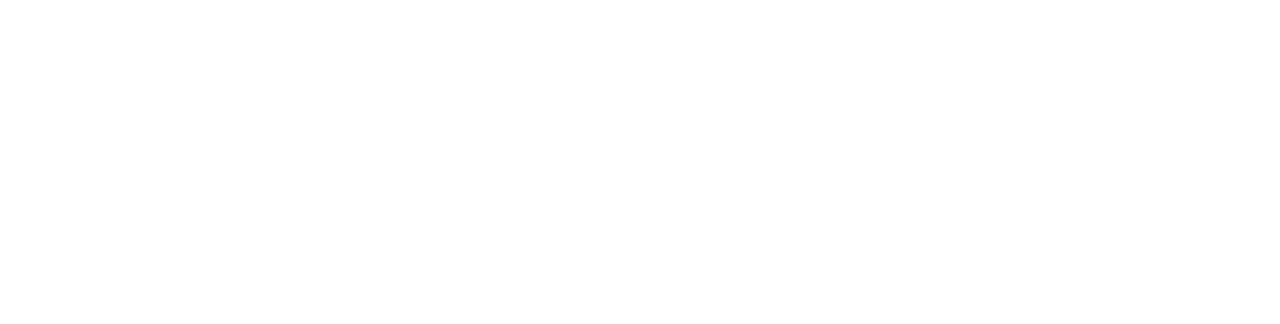
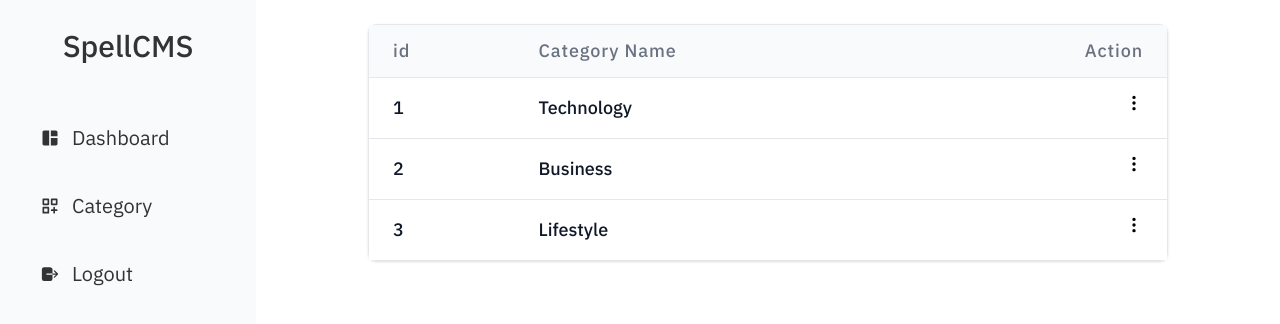
Before and after one commit to itsashim/SpellCMS, a React (Vite) app: page /authors in a window 1280 px wide. Before the commit this address had no page. Shown: the top 324 px of the page. Built offline with nearby package versions, Linux system fonts and the light colour scheme; data requests are answered from the project's data file; sample sign-in values are in the browser's storage.

Commit message:
feat: implement category listing with UI and API integration

```diff
--- a/src/App.tsx
+++ b/src/App.tsx
@@ -1,10 +1,7 @@
 import './App.css'
-import { Routes, Route } from 'react-router-dom';
-import Login from './pages/Login';
-import Dashboard from './pages/Dashboard';
 import { AuthProvider } from './context/AuthContext';
-import ProtectedRoute from './components/ProtectedRoute';
 import { QueryClient, QueryClientProvider } from '@tanstack/react-query';
+import AppRoutes from './routes/AppRoutes';
 const queryClient = new QueryClient();
 
 function App() {
@@ -12,13 +9,7 @@
   return (
     <AuthProvider>
     <QueryClientProvider client={queryClient}>
-        <Routes>
-          <Route path="/login" element={<Login />} />
-          <Route element={<ProtectedRoute/>}>
-            <Route path="/" element={<Dashboard />} />
-            <Route path="/dash" element={<Dashboard />} />
-          </Route>
-        </Routes>
+      <AppRoutes/>
     </QueryClientProvider>
     </AuthProvider>
   )
--- /dev/null
+++ b/src/api/categories.ts
@@ -0,0 +1,11 @@
+import { apiClient } from './axios';
+
+export interface Category {
+  id: number;
+  name: string;
+}
+
+export const getCategories = async ():Promise<Category[]> => {
+  const response = await apiClient.get('/categories');
+  return response.data;
+};
--- /dev/null
+++ b/src/components/ui/Category/CategoryTableRow.tsx
@@ -0,0 +1,42 @@
+import { useState } from 'react'
+import { BsThreeDotsVertical } from 'react-icons/bs'
+import { type Category } from '../../../api/categories';
+
+interface CategoryTableRowProps {
+  data: Category;
+}
+function CategoryTableRow({data}:CategoryTableRowProps) {
+      const [curId, setCurId] = useState<number | null>(null);
+      const handleAction = (id: number) => {
+        setCurId((prev) => (prev === id ? null : id));
+      };
+  return (
+        <tr className="hover:bg-gray-50 transition-colors relative">
+            <td className="px-6 py-4 whitespace-nowrap font-medium text-gray-900">{data.id}</td>
+            <td className="px-6 py-4 whitespace-nowrap font-medium text-gray-900">{data.name}</td>
+            <td className="px-6 py-4 text-lg font-medium flex justify-end relative">
+            <BsThreeDotsVertical
+                onClick={() => handleAction(data.id)}
+                className="hover:cursor-pointer"
+            />
+
+            {data.id === curId && (
+                <div
+                className="absolute top-8 right-0 bg-white rounded-sm border border-gray-200 shadow-sm z-10 w-28"
+                >
+                <ul className="text-sm">
+                    <li className="px-4 py-2 hover:bg-gray-100 cursor-pointer">
+                    Edit
+                    </li>
+                    <li className="px-4 py-2 hover:bg-gray-100 cursor-pointer">
+                    Delete
+                    </li>
+                </ul>
+                </div>
+            )}
+            </td>
+        </tr>
+  )
+}
+
+export default CategoryTableRow
--- a/src/components/ui/Dashboard/Sidebar.tsx
+++ b/src/components/ui/Dashboard/Sidebar.tsx
@@ -2,6 +2,8 @@
 import { MdSpaceDashboard } from "react-icons/md";
 import { IoLogOut } from "react-icons/io5";
 import { useAuth } from '../../../context/AuthContext';
+import { TbCategoryPlus } from "react-icons/tb";
+
 
 function Sidebar() {
     const {logout} = useAuth();
@@ -14,6 +16,11 @@
                    <Link className='sidebar-link' to="/"><MdSpaceDashboard />
                     Dashboard</Link>
                 </li>
+                <li className=''>
+                   <Link className='sidebar-link' to="/category">
+                   <TbCategoryPlus />
+                    Category</Link>
+                </li>
             </ul>
             <button onClick={logout} className='sidebar-link w-full'><IoLogOut />Logout</button>
         </nav>
--- /dev/null
+++ b/src/hooks/useCategories.ts
@@ -0,0 +1,10 @@
+import { useQuery } from '@tanstack/react-query';
+import { getCategories } from '../api/categories';
+
+export const useCategories = () => {
+  return useQuery({
+    queryKey: ['categories'],
+    queryFn: getCategories,
+    staleTime: 1000 * 60 * 5,
+  });
+};
--- /dev/null
+++ b/src/pages/Authors.tsx
@@ -0,0 +1,12 @@
+import React from 'react'
+import DashboardLayout from '../components/ui/Dashboard/DashboardLayout'
+
+function Authors() {
+  return (
+    <DashboardLayout>
+        authors
+    </DashboardLayout>
+  )
+}
+
+export default Authors
--- /dev/null
+++ b/src/pages/Category.tsx
@@ -0,0 +1,31 @@
+import CategoryTableRow from '../components/ui/Category/CategoryTableRow'
+import DashboardLayout from '../components/ui/Dashboard/DashboardLayout'
+import { useCategories } from '../hooks/useCategories'
+
+function Category() {
+    const {data:categories =[]} = useCategories();
+  return (
+    <DashboardLayout>
+      <div className="rounded-lg border border-gray-200 shadow-sm max-w-[800px] mx-auto">
+        <table className="min-w-full divide-y divide-gray-200 bg-white text-xl">
+          {/* Table Header */}
+          <thead className="bg-gray-50">
+            <tr>
+              <th className="table-head">id</th>
+              <th className="table-head">Category Name</th>
+              <th className="table-head flex justify-end">Action</th>
+            </tr>
+          </thead>
+          {/* Table Body */}
+          <tbody className="divide-y divide-gray-200 text-lg">
+            {categories.map(category=>{
+            return <CategoryTableRow key={category.id} data={category}/>
+            })}
+          </tbody>
+        </table>
+      </div>
+    </DashboardLayout>
+  )
+}
+
+export default Category
--- a/src/pages/Dashboard.tsx
+++ b/src/pages/Dashboard.tsx
@@ -1,5 +1,5 @@
 import DashboardLayout from "../components/ui/Dashboard/DashboardLayout";
-import PostTableRow from "../components/ui/Table/PostTableRow";
+import PostTableRow from "../components/ui/Dashboard/PostTableRow";
 import { usePosts } from "../hooks/usePost";
 
 interface Post {
--- /dev/null
+++ b/src/routes/AppRoutes.tsx
@@ -0,0 +1,21 @@
+import React from 'react'
+import { Route, Routes } from 'react-router'
+import Login from '../pages/Login'
+import ProtectedRoute from '../components/ProtectedRoute'
+import Dashboard from '../pages/Dashboard'
+import Category from '../pages/Category'
+
+function AppRoutes() {
+  return (
+        <Routes>
+          <Route path="/login" element={<Login />} />
+          <Route element={<ProtectedRoute/>}>
+            <Route path="/" element={<Dashboard />} />
+            <Route path="/category" element={<Category />} />
+            <Route path="/authors" element={<Category />} />
+          </Route>
+        </Routes>
+  )
+}
+
+export default AppRoutes
```
Also changed, not shown: src/components/ui/Dashboard/PostTableRow.tsx (renamed from src/components/ui/Table/PostTableRow.tsx).
